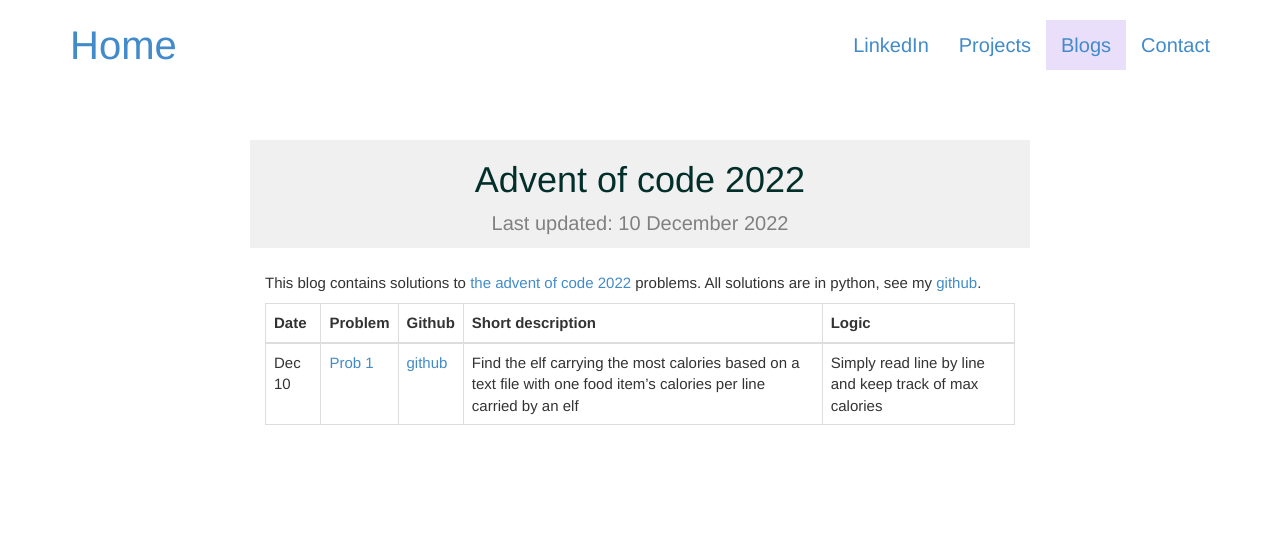
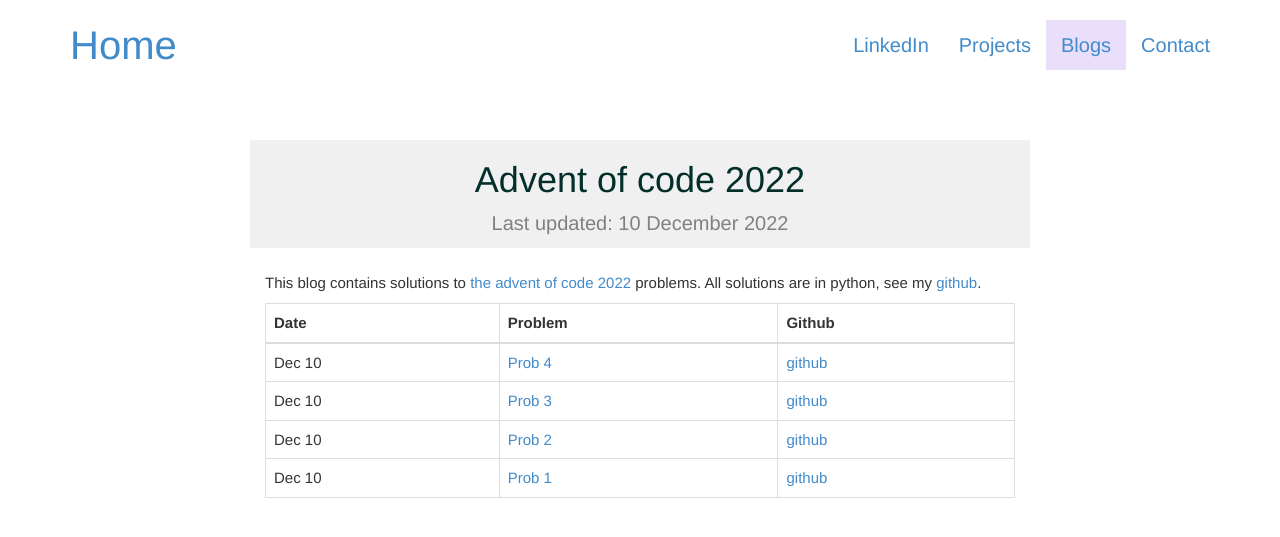
Before and after one commit to vispz/psvishnu91.github.io, a Jekyll site: the page built from _posts/programming_notes/2022-12-10-advent-of-code-2022.md, in a window 1280 px wide. Shown: the top 537 px of the page. Built offline with Jekyll 4.4.1, drawn with Linux system fonts in a browser that asks for light colours; nearby versions of some CDN libraries.

Commit message:
Advent update

```diff
--- a/_posts/programming_notes/2022-12-10-advent-of-code-2022.md
+++ b/_posts/programming_notes/2022-12-10-advent-of-code-2022.md
@@ -10,6 +10,9 @@ This blog contains solutions to [the advent of code 2022](adventofcode.com) prob
 All solutions are in python, see my [github](https://github.com/psvishnu91/advent-of-code-2022).
 
 {:class="table table-bordered"}
-|Date| Problem | Github |Short description| Logic |
-|--|---------|--|-----------------|---|
-|Dec 10| [Prob 1](https://adventofcode.com/2022/day/1) | [github](https://github.com/psvishnu91/advent-of-code-2022/blob/main/prob1/prob1.py) | Find the elf carrying the most calories based on a text file with one food item's calories per line carried by an elf | Simply read line by line and keep track of max calories|
+|Date| Problem | Github |
+|--|---------|--|
+|Dec 10| [Prob 4](https://adventofcode.com/2022/day/2#part2) | [github](https://github.com/psvishnu91/advent-of-code-2022/blob/main/day2/prob4.py)
+|Dec 10| [Prob 3](https://adventofcode.com/2022/day/2) | [github](https://github.com/psvishnu91/advent-of-code-2022/blob/main/day2/prob3.py)
+|Dec 10| [Prob 2](https://adventofcode.com/2022/day/1#part2) | [github](https://github.com/psvishnu91/advent-of-code-2022/blob/main/day1/prob2.py)
+|Dec 10| [Prob 1](https://adventofcode.com/2022/day/1) | [github](https://github.com/psvishnu91/advent-of-code-2022/blob/main/day1/prob1.py)
```
